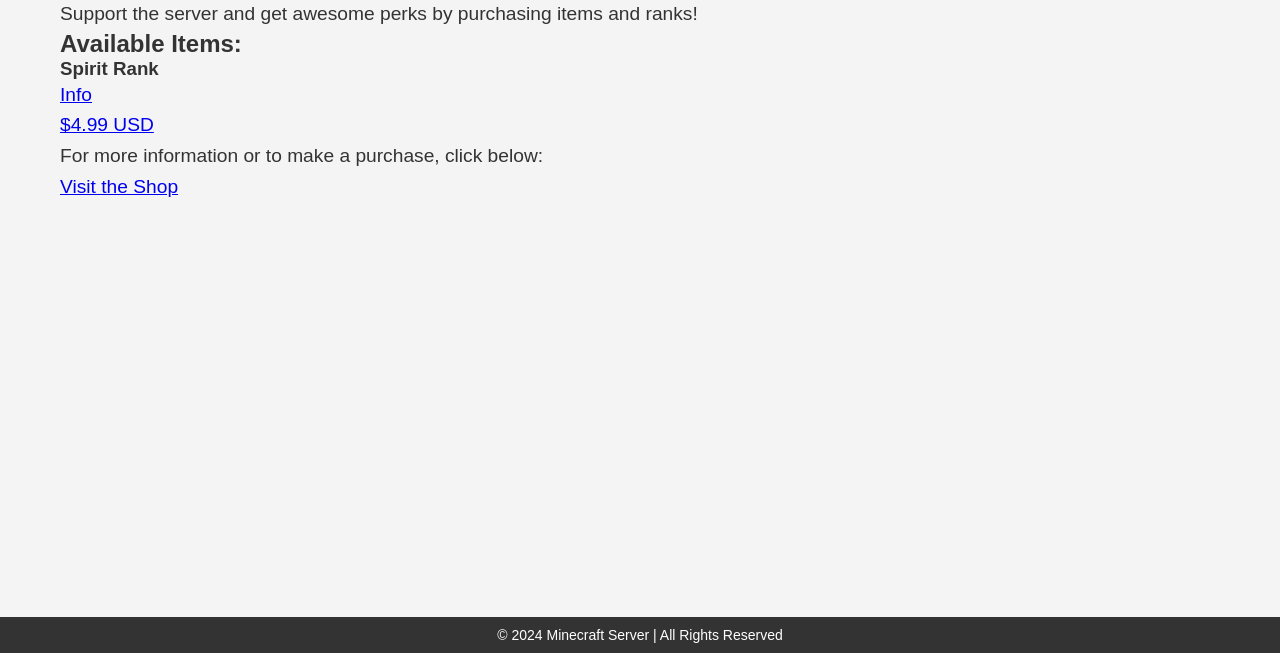
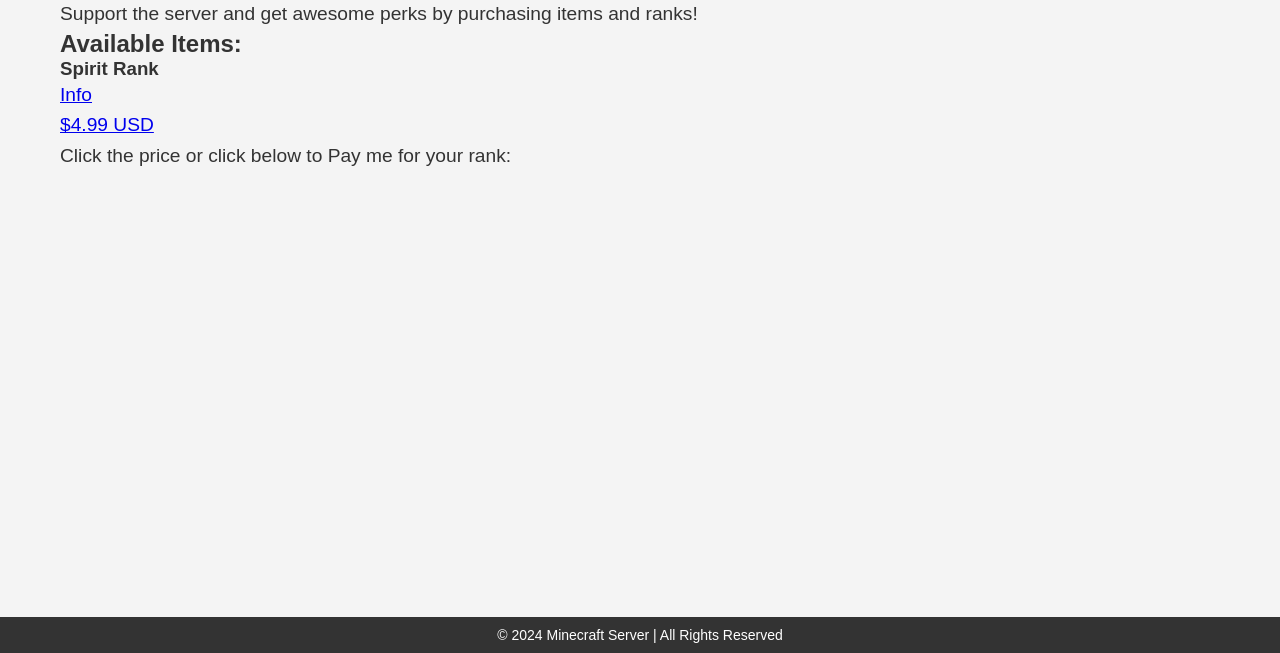
Before and after one commit to OfficialCodeHub/CarsonSmp-Site, a plain HTML site: page shop.html in a window 1280 px wide. Shown: the part 147-800 px from the top of the page. Drawn offline with Linux system fonts and the light colour scheme.

Commit message:
Update shop.html

```diff
--- a/shop.html
+++ b/shop.html
@@ -41,8 +41,8 @@
     <!-- Additional items can go here -->
     <ul>
     </ul>
-    <p>For more information or to make a purchase, click below:</p>
-    <p><a href="https://gl.me/u/p5FtsCTqr4XG" target="_blank">Visit the Shop</a></p>
+    <p>Click the price or click below to Pay me for your rank:</p>
+    <p><a href="https://gl.me/u/p5FtsCTqr4XG" target="_blank"></a></p>
   </main>
 
   <footer>
```
